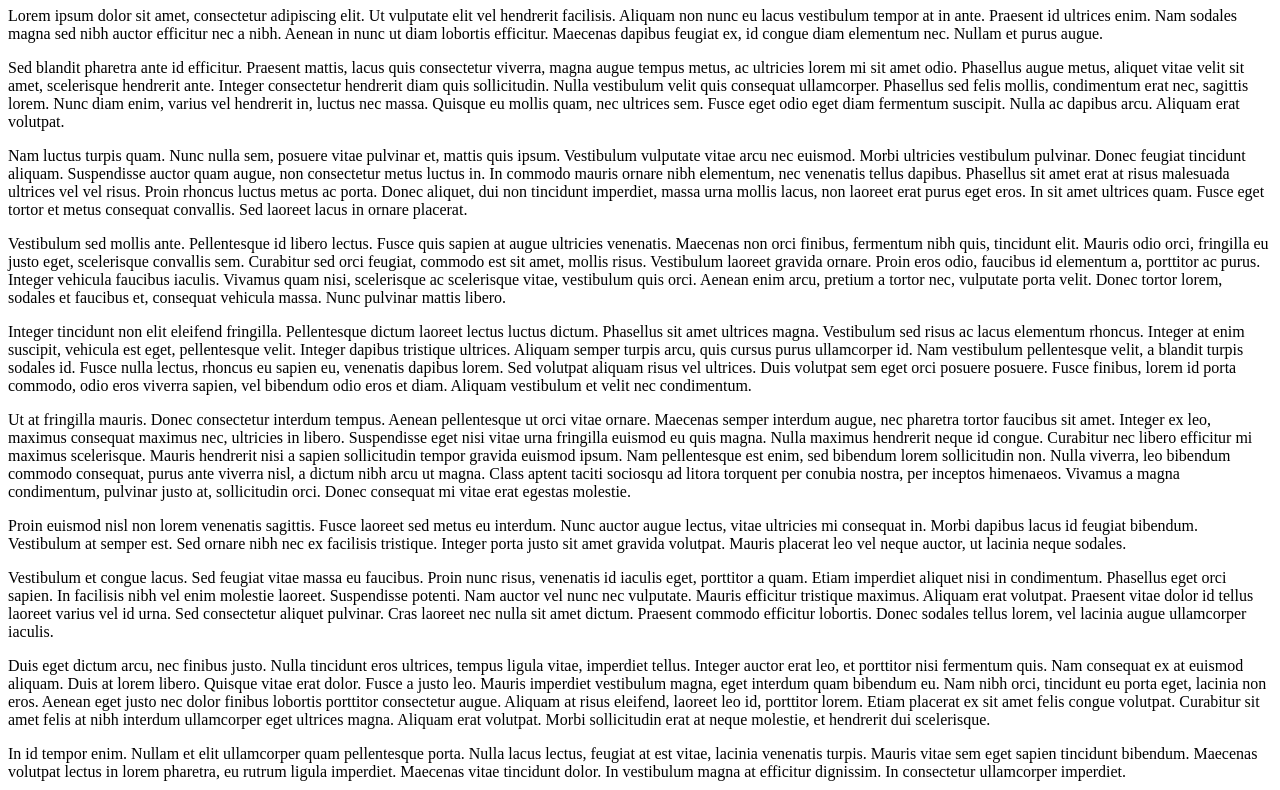
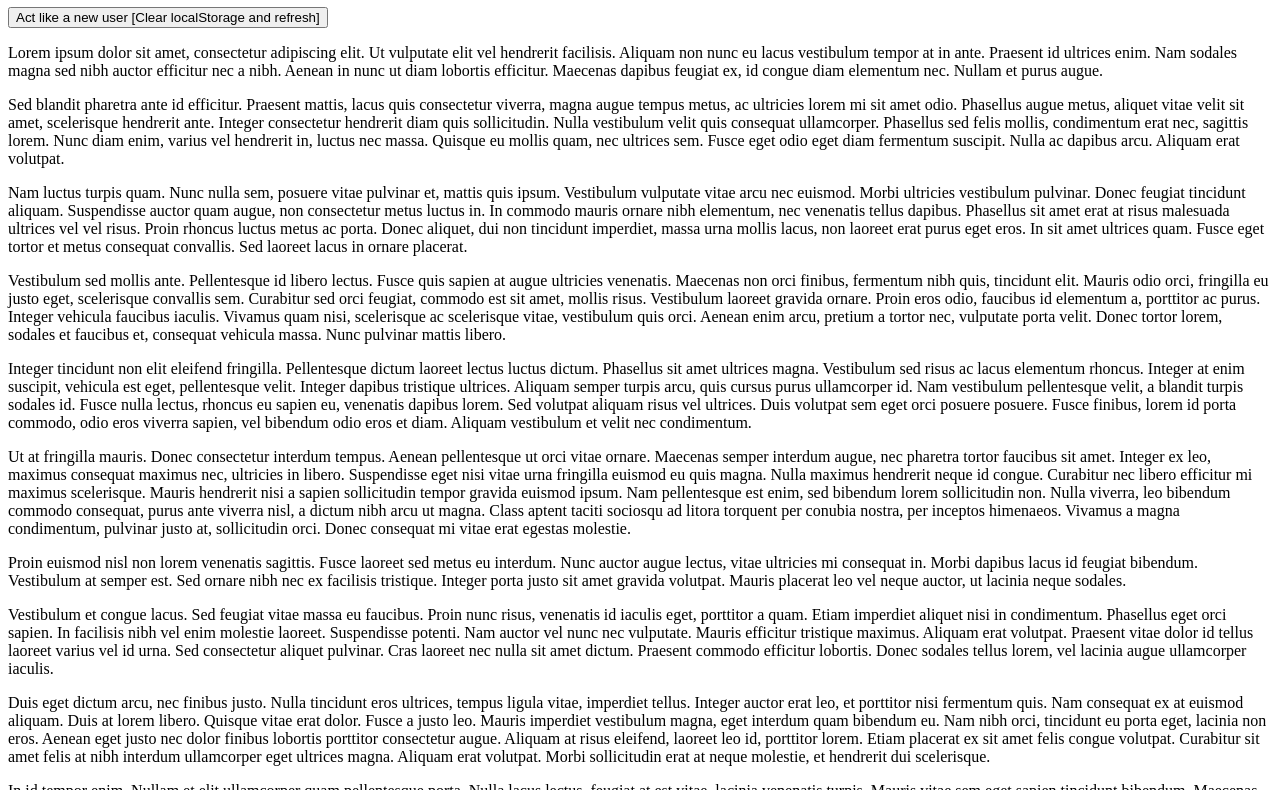
Before and after one commit to grispi-app/chat-demo-prodtr, a plain HTML site: page index.html in a window 1280 px wide. Shown: the part 73-863 px from the top of the page. Drawn offline with Linux system fonts and the light colour scheme.

Commit message:
Update index.html

```diff
--- a/index.html
+++ b/index.html
@@ -9,6 +9,7 @@
   </head>
   <body>
     <h1>demo</h1>
+    <button onclick="localStorage.clear();location.reload();">Act like a new user [Clear localStorage and refresh]</button>
     <div id="lipsum">
 <p>
 Lorem ipsum dolor sit amet, consectetur adipiscing elit. Ut vulputate elit vel hendrerit facilisis. Aliquam non nunc eu lacus vestibulum tempor at in ante. Praesent id ultrices enim. Nam sodales magna sed nibh auctor efficitur nec a nibh. Aenean in nunc ut diam lobortis efficitur. Maecenas dapibus feugiat ex, id congue diam elementum nec. Nullam et purus augue.
```
